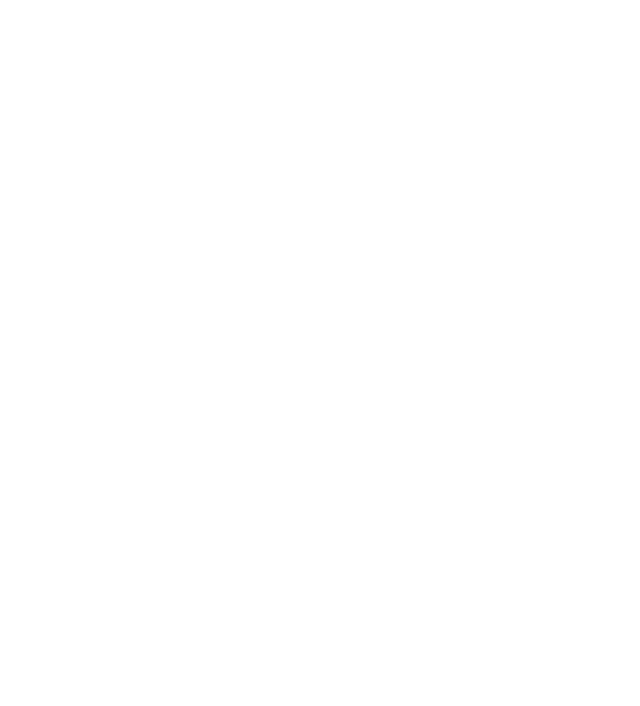
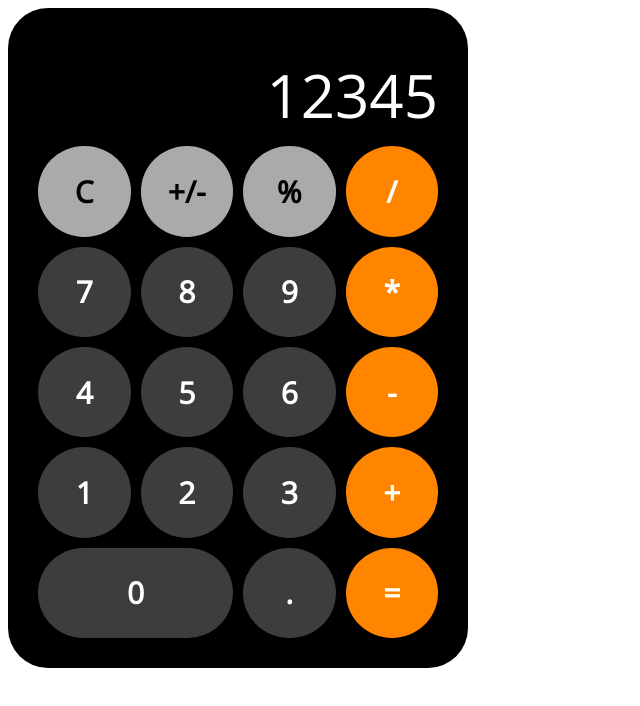
Before and after one commit to adamtaber/Calculator, a plain HTML site: page index.html in a window 1280 px wide. Shown: the whole page, without its empty margins (0-640 px from the left). Drawn offline with nearby package versions, Linux system fonts and the light colour scheme.

Commit message:
Add html elements and style in CSS

```diff
--- a/index.html
+++ b/index.html
@@ -9,6 +9,45 @@
     <script src="script.js" defer></script>
 </head>
 <body>
+    <div class="calculator">
+        <div class="textbox">
+            <p id="numberScreen">12345</p>
+        </div>
+        <div class="buttons">
+            <div class="misc">
+                <button id="clear">C</button>
+                <button id="negative">+/-</button>
+                <button id="percentage">%</button>
+            </div>
+            <div class="numeric">
+                <button id="nine">9</button>
+                <button id="eight">8</button>
+                <button id="seven">7</button>
+                <button id="six">6</button>
+                <button id="five">5</button>
+                <button id="four">4</button>
+                <button id="three">3</button>
+                <button id="two">2</button>
+                <button id="one">1</button>
+                <button id="decimal">.</button>
+                <button id="zero">0</button>
+            </div>
+            <div class="nonNumeric">
+                <button id="divide">/</button>
+                <button id="multiply">*</button>
+                <button id="subtract">-</button>
+                <button id="add">+</button>
+                <button id="equal">=</button>
+            </div>
+        </div>
+    </div>
+
 
 </body>
 </html>
+
+<!--numbers 0 - 9 and . arranged in a grid
+    symbols: add, subtract, multiply, divide, equal
+    also include: clear, percentage, +/- button
+    box showing live input of numbers and symbols
+    when hitting an operator, after a 2nd number input, it should calculate the number   -->
--- a/styles.css
+++ b/styles.css
@@ -0,0 +1,100 @@
+@import url('https://fonts.googleapis.com/css2?family=Open+Sans:wght@300&display=swap');
+
+.calculator {
+    display: grid;
+    grid-template-columns: 1fr;
+    grid-template-rows: 1fr 5fr;
+    height: 600px;
+    width: 400px;
+    gap: 10px;
+    background-color: black;
+    padding: 30px;
+    border-radius: 40px;
+    border-style: none;
+}
+
+.textbox {
+    display: flex;
+    justify-content: flex-end;
+    align-items: flex-end;
+    padding: 0px;
+    font-family: 'Open Sans', sans-serif;
+}
+
+#numberScreen {
+    font-size: 60px;
+    text-align: right;
+    margin: 0px;
+    padding: 0px;
+    color: white;
+    font-weight:300;
+}
+
+.buttons {
+    display: grid;
+    grid-template-columns: repeat(4, 1fr);
+    grid-template-rows: repeat(5, 1fr);
+    justify-items: stretch;
+    gap: 10px;
+}
+
+.misc {
+    grid-column-start: 1;
+    grid-column-end: 4;
+    grid-row-start: 1;
+    grid-row-end: 2;
+    display: grid;
+    grid-template-columns: repeat(3, 1fr);
+    grid-template-rows: repeat(1, 1fr);
+    gap: 10px;
+}
+
+.numeric {
+    grid-column-start: 1;
+    grid-column-end: 4;
+    grid-row-start: 2;
+    grid-row-end: 6;
+    display: grid;
+    grid-template-columns: repeat(3, 1fr);
+    grid-template-rows: repeat(4, 1fr);
+    direction: rtl;
+    gap: 10px;
+}
+
+#zero {
+    grid-column-start: 2;
+    grid-column-end: 4;
+    grid-row-start: 4;
+    grid-row-end: 5;
+    border-radius: 50px;
+}
+
+.nonNumeric {
+    grid-column-start: 4;
+    grid-column-end: 5;
+    grid-row-start: 1;
+    grid-row-end: 6;
+    display: grid;
+    grid-template-columns: repeat(1, 1fr);
+    grid-template-rows: repeat(5, 1fr);
+    gap: 10px;
+}
+
+button {
+    border-radius: 50%;
+    font-family:  'Open Sans', sans-serif;
+    font-size: 30px;
+    background-color: #3D3D3D;
+    border-style: none;
+    color: white;
+    font-weight: 600;
+}
+
+.misc > button {
+    background-color: #AAAAAA;
+    color: black;
+}
+
+.nonNumeric > button {
+    background-color: #FF8400;
+}
```
